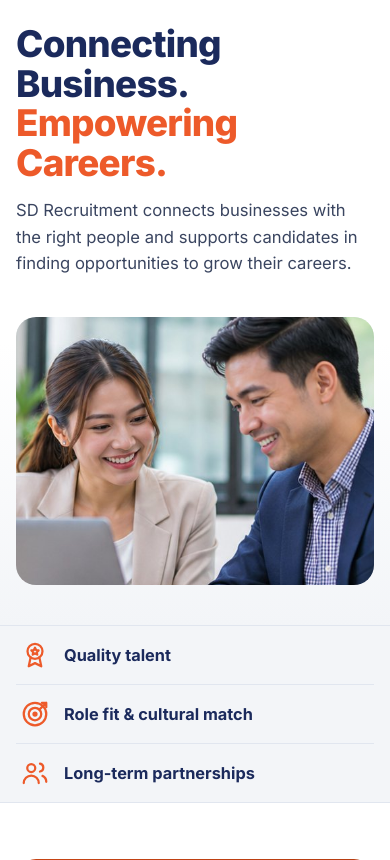
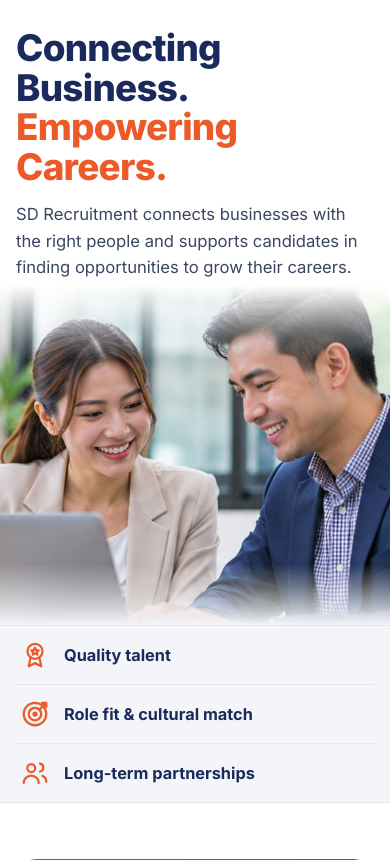
Before and after one commit to t-hinley/sd-recruitment, a Django app: page / in a window 390 px wide. Shown: the part 73-933 px from the top of the page. Run offline with Django 5.2, Linux system fonts and the light colour scheme.

Commit message:
Homepage hero: full-bleed photo fading into the background, as in the mockup
The photo now fills the right side of the hero, top to bottom, and fades into white
behind the headline and into grey at the bottom, instead of sitting in a rounded box
with labels. On phones it runs full width under the text.

Co-Authored-By: Claude Opus 5.5 <noreply@anthropic.com>
Claude-Session: https://claude.ai/code/session_018i6KhyRKKuaj4sJwSsDdCc

```diff
--- a/static/css/style.css
+++ b/static/css/style.css
@@ -81,8 +81,14 @@ p { margin: 0 0 1em; }
 .nav-toggle[aria-expanded="true"] span:nth-child(3) { transform: translateY(-7px) rotate(-45deg); }
 
 /* ---------- Home hero ---------- */
-.hero { background: linear-gradient(180deg, #fff 0%, #fff 55%, var(--grey) 100%); padding: 56px 0 64px; overflow: hidden; }
-.hero__inner { display: grid; grid-template-columns: 1.2fr .8fr; gap: 48px; align-items: center; }
+.hero { position: relative; overflow: hidden; background: linear-gradient(180deg, #fff 0%, #fff 76%, var(--grey) 100%); min-height: 580px; display: flex; align-items: center; }
+.hero__inner { position: relative; z-index: 1; width: 100%; padding-top: 64px; padding-bottom: 72px; }
+.hero__copy { max-width: 600px; }
+/* Photo fills the right side and fades into white behind the text, as in the homepage mockup. */
+.hero__media { position: absolute; top: 0; right: 0; bottom: 0; width: 46%; max-width: 640px; }
+.hero__media img { width: 100%; height: 100%; object-fit: cover; object-position: 55% 40%; }
+.hero__media::before { content: ""; position: absolute; inset: 0; background: linear-gradient(90deg, #fff 0%, rgba(255,255,255,.75) 8%, rgba(255,255,255,.25) 18%, rgba(255,255,255,0) 28%); }
+.hero__media::after { content: ""; position: absolute; left: 0; right: 0; bottom: 0; height: 18%; background: linear-gradient(180deg, rgba(243,245,248,0), var(--grey)); }
 .hero__title { font-size: clamp(2.3rem, 4.3vw, 3.45rem); line-height: 1.08; margin-bottom: 20px; }
 .hero__title > span, .hero__title { text-wrap: balance; }
 .hero__lead { font-size: 1.15rem; max-width: 34em; color: var(--text); margin-bottom: 0; }
@@ -101,24 +107,6 @@ p { margin: 0 0 1em; }
 .pathway__arrow { margin-left: auto; width: 22px; height: 22px; transition: transform .15s; }
 .pathway:hover .pathway__arrow { transform: translateX(3px); }
 
-.hero__visual { position: relative; }
-.brand-panel { position: relative; aspect-ratio: 1 / .9; border-radius: 28px; background:
-  radial-gradient(120% 90% at 85% 10%, rgba(48,75,152,.10), transparent 60%),
-  radial-gradient(90% 80% at 10% 95%, rgba(237,90,42,.12), transparent 60%), var(--grey);
-  display: grid; place-items: center; overflow: hidden; }
-.brand-panel::before, .brand-panel::after { content: ""; position: absolute; border-radius: 32px; transform: rotate(30deg); }
-.brand-panel::before { width: 62%; height: 62%; right: -20%; top: -22%; border: 2px solid rgba(48,75,152,.14); }
-.brand-panel::after { width: 50%; height: 50%; left: -16%; bottom: -20%; border: 2px solid rgba(237,90,42,.18); }
-.brand-panel__mark { width: 58%; filter: drop-shadow(0 18px 30px rgba(27,42,92,.12)); position: relative; z-index: 1; }
-.brand-panel--photo { aspect-ratio: 531 / 600; background: var(--grey); }
-.brand-panel--photo::before, .brand-panel--photo::after { display: none; }
-.brand-panel__photo { position: absolute; inset: 0; width: 100%; height: 100%; object-fit: cover; }
-.hero__title .text-orange { display: block; }
-.brand-chip { position: absolute; z-index: 2; display: inline-flex; align-items: center; gap: 8px; padding: 10px 14px; border-radius: 12px; background: #fff; box-shadow: var(--shadow-lg); color: var(--blue-ink); font-weight: 700; font-size: .9rem; white-space: nowrap; }
-.brand-chip .icon { color: var(--orange); }
-.brand-chip--1 { top: 9%; left: 6%; }
-.brand-chip--2 { top: 46%; right: 4%; }
-.brand-chip--3 { bottom: 8%; left: 12%; }
 
 /* ---------- Highlights strip ---------- */
 .highlights { background: var(--grey); border-top: 1px solid var(--line); border-bottom: 1px solid var(--line); }
@@ -369,9 +357,9 @@ legend { padding: 0; margin-bottom: 14px; color: var(--blue-ink); font-weight: 8
   .site-nav ul a[aria-current="page"] { padding-left: 14px; }
   .site-nav__ctas { display: grid; gap: 12px; margin-top: 24px; }
   .site-nav__ctas .btn { display: flex; min-height: 52px; color: #fff; }
-  .hero { padding: 36px 0 48px; }
-  .hero__inner { grid-template-columns: 1fr; gap: 40px; }
-  .hero__visual { max-width: 520px; width: 100%; margin: 0 auto; }
+  .hero { min-height: 480px; }
+  .hero__media { width: 48%; }
+  .hero__copy { max-width: 440px; }
   .card-grid--4, .industry-list { grid-template-columns: repeat(2, 1fr); }
   .card-grid--3 { grid-template-columns: repeat(2, 1fr); }
   .steps--4 { grid-template-columns: repeat(2, 1fr); }
@@ -384,15 +372,16 @@ legend { padding: 0; margin-bottom: 14px; color: var(--blue-ink); font-weight: 8
 @media (max-width: 640px) {
   .container { padding: 0 16px; }
   h1 { font-size: 2rem; }
-  .hero { padding: 24px 0 40px; }
+  .hero { flex-direction: column; align-items: stretch; min-height: 0; }
+  .hero__inner { padding-top: 28px; padding-bottom: 0; }
+  /* Phones: photo under the text, fading in from white at the top. */
+  .hero__media { position: relative; order: 2; width: 100%; max-width: none; height: 340px; margin-top: 4px; }
+  .hero__media img { object-position: 55% 35%; }
+  .hero__media::before { background: linear-gradient(180deg, #fff 0%, rgba(255,255,255,0) 22%); }
   .hero__title { font-size: 2.3rem; margin-bottom: 14px; }
   .hero__lead { font-size: 1.04rem; }
   .pathways { grid-template-columns: 1fr; gap: 12px; }
   .pathway { padding: 16px; }
-  .hero__visual { max-width: none; }
-  .brand-panel--photo { aspect-ratio: 4 / 3; border-radius: 20px; }
-  .brand-panel__photo { object-position: center 30%; }
-  .brand-chip { display: none; }
   .highlights__inner { grid-template-columns: 1fr; }
   .highlight { justify-content: flex-start; padding: 14px 4px; }
   .highlight + .highlight { border-left: 0; border-top: 1px solid var(--line); }
--- a/templates/core/home.html
+++ b/templates/core/home.html
@@ -3,18 +3,13 @@
 
 {% block content %}
 <section class="hero">
+  <div class="hero__media" aria-hidden="true">
+    <img src="{% static 'images/hero.jpg' %}" alt="" width="531" height="600" fetchpriority="high">
+  </div>
   <div class="container hero__inner">
     <div class="hero__copy">
       <h1 class="hero__title">Connecting Business. <span class="text-orange">Empowering Careers.</span></h1>
       <p class="hero__lead">SD Recruitment connects businesses with the right people and supports candidates in finding opportunities to grow their careers.</p>
-    </div>
-    <div class="hero__visual" aria-hidden="true">
-      <div class="brand-panel brand-panel--photo">
-        <img class="brand-panel__photo" src="{% static 'images/hero.jpg' %}" alt="" width="531" height="600" fetchpriority="high">
-        <span class="brand-chip brand-chip--1"><svg class="icon"><use href="#i-search"/></svg> Talent sourcing</span>
-        <span class="brand-chip brand-chip--2"><svg class="icon"><use href="#i-clipboard"/></svg> Candidate screening</span>
-        <span class="brand-chip brand-chip--3"><svg class="icon"><use href="#i-check-circle"/></svg> Support to placement</span>
-      </div>
     </div>
   </div>
 </section>
```
